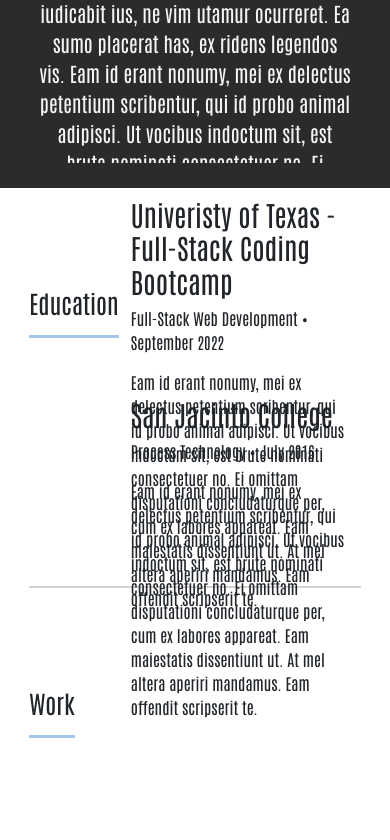
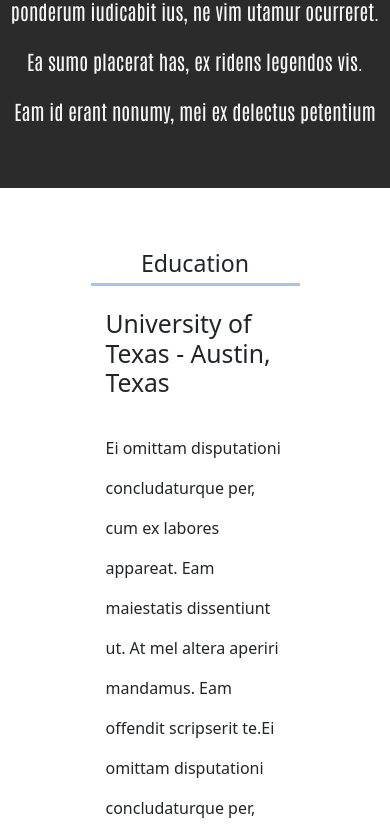
Before and after one commit to Castoreno05/React-Portfolio, a React (Create React App) app: page / in a window 390 px wide. Shown: the part 1156-1996 px from the top of the page. Built offline with nearby package versions, Linux system fonts and the light colour scheme.

Commit message:
Styled and restructured skills section to be more responsive

```diff
--- a/src/components/About/About.css
+++ b/src/components/About/About.css
@@ -2,16 +2,13 @@
     height: 500px;
     font-family: 'Antonio', sans-serif;
     background-color: #2B2B2B;
-    display: flex;
 }
 .aboutSection {
-    position: relative;
-    left: 7.5%;
+    overflow-x: hidden;
     top: 5%;
     height: 90%;
-    overflow: scroll;
     display: flex;
-    width: 85%;
+    justify-content: center;
 }
 #myPic {
     padding: 10px 10px;
@@ -22,8 +19,7 @@
     top: 18%;
 }
 .aboutDiv {
-    height: 70%;
-    width: 100%;
+    width: 60%;
     color: whitesmoke;
 }
 .aboutDiv p {
@@ -31,6 +27,7 @@
     position: relative;
     top: 25%;
     font-size: 20px;
+    line-height: 50px;
 }
 .aboutDiv h2 {
     font-size: 32px;
@@ -46,6 +43,9 @@
     #myPic {
        display: none;
     }
+    .aboutDiv {
+        width: auto;
+    }
     .aboutDiv h2 {
         position: relative;
         left: 0px;
--- a/src/components/Header/Header.css
+++ b/src/components/Header/Header.css
@@ -7,7 +7,7 @@
 .intro {
   display: inline-block;
   position: relative;
-  overflow: scroll;
+  overflow-x: hidden;
   top: 30%;
   left: 7.5%;
   width: 85%;
--- a/src/components/Skills/index.js
+++ b/src/components/Skills/index.js
@@ -1,62 +1,68 @@
-import React from 'react'
+import React from "react";
 import "./skills.css";
 
 export default function Skills() {
   return (
-    <section id='skills'>
-      <div className='education'>
-        <div className='titleDiv'>
-          <h2>
-            <span>Education</span>
-          </h2>
-        </div>
-        <div className='bodyDiv'>
-          <div className='schoolOne'>
-            <div className='schoolContent'>
-              <h1>Univeristy of Texas - Full-Stack Coding Bootcamp</h1>
-              <p>Full-Stack Web Development <span>•</span> September 2022</p>
-              <p>Eam id erant nonumy, mei ex delectus petentium scribentur, qui id probo animal adipisci. Ut vocibus indoctum sit, est brute nominati consectetuer no. Ei omittam disputationi concludaturque per, cum ex labores appareat. Eam maiestatis dissentiunt ut. At mel altera aperiri mandamus. Eam offendit scripserit te.</p>
-            </div>
+    <div className="skills">
+      <div className="education">
+        <h3 className="skillTitle">Education</h3>
+        <div className="education-columns">
+          <h2>University of Texas - Austin, Texas</h2>
+          <div className="skillColumn">
+            Ei omittam disputationi concludaturque per, cum ex labores appareat.
+            Eam maiestatis dissentiunt ut. At mel altera aperiri mandamus. Eam
+            offendit scripserit te.Ei omittam disputationi concludaturque per,
+            cum ex labores appareat. Eam maiestatis dissentiunt ut. At mel
+            altera aperiri mandamus. Eam offendit scripserit te.
           </div>
-          <div className='schoolTwo'>
-            <div className='schoolContent'>
-              <h1>San Jacinto College</h1>
-              <p>Process Technology <span>•</span> July 2016</p>
-              <p>Eam id erant nonumy, mei ex delectus petentium scribentur, qui id probo animal adipisci. Ut vocibus indoctum sit, est brute nominati consectetuer no. Ei omittam disputationi concludaturque per, cum ex labores appareat. Eam maiestatis dissentiunt ut. At mel altera aperiri mandamus. Eam offendit scripserit te.</p>
-            </div>
+          <h2>San Jacinto College - Pasadena, Texas</h2>
+          <div className="skillColumn">
+            Ei omittam disputationi concludaturque per, cum ex labores appareat.
+            Eam maiestatis dissentiunt ut. At mel altera aperiri mandamus. Eam
+            offendit scripserit te.Ei omittam disputationi concludaturque per,
+            cum ex labores appareat. Eam maiestatis dissentiunt ut. At mel
+            altera aperiri mandamus. Eam offendit scripserit te.
           </div>
         </div>
       </div>
-      <div className='work'>
-        <div className='titleDiv'>
-          <h2>
-            <span>Work</span>
-          </h2>
-        </div>
-        <div className='bodyDiv'>
-          <div className='workOne'>
-
+      <div className="work">
+        <h3 className="skillTitle">Work</h3>
+        <div className="work-columns">
+          <h2>Eurecat US Inc</h2>
+          <div className="skillColumn">
+            Ei omittam disputationi concludaturque per, cum ex labores appareat.
+            Eam maiestatis dissentiunt ut. At mel altera aperiri mandamus. Eam
+            offendit scripserit te.Ei omittam disputationi concludaturque per,
+            cum ex labores appareat. Eam maiestatis dissentiunt ut. At mel
+            altera aperiri mandamus. Eam offendit scripserit te.
           </div>
-          <div className='workTwo'>
-
+          <h2>The Lubrizol Corporation</h2>
+          <div className="skillColumn">
+            Ei omittam disputationi concludaturque per, cum ex labores appareat.
+            Eam maiestatis dissentiunt ut. At mel altera aperiri mandamus. Eam
+            offendit scripserit te.Ei omittam disputationi concludaturque per,
+            cum ex labores appareat. Eam maiestatis dissentiunt ut. At mel
+            altera aperiri mandamus. Eam offendit scripserit te.
           </div>
         </div>
       </div>
-      <div className='skills'>
-        <div className='titleDiv'>
-          <h2>
-            <span>Skills</span>
-          </h2>
-        </div>
-        <div className='bodyDiv'>
-          <div className='skillOne'>
-
-          </div>
-          <div className='skillTwo'>
-
+      <div className="strengths">
+        <h3 className="skillTitle">Skills</h3>
+        <div className="strength-columns">
+          <div className="skillColumn">
+            Ei omittam disputationi concludaturque per, cum ex labores appareat.
+            Eam maiestatis dissentiunt ut. At mel altera aperiri mandamus. Eam
+            offendit scripserit te.Ei omittam disputationi concludaturque per,
+            cum ex labores appareat. Eam maiestatis dissentiunt ut. At mel
+            altera aperiri mandamus. Eam offendit scripserit Ei omittam
+            disputationi concludaturque per, cum ex labores appareat. Eam
+            maiestatis dissentiunt ut. At mel altera aperiri mandamus. Eam
+            offendit scripserit te.Ei omittam disputationi concludaturque per,
+            cum ex labores appareat. Eam maiestatis dissentiunt ut. At mel
+            altera aperiri mandamus. Eam offendit scripserit te.
           </div>
         </div>
       </div>
-    </section>
-  )
+    </div>
+  );
 }
--- a/src/components/Skills/skills.css
+++ b/src/components/Skills/skills.css
@@ -1,71 +1,77 @@
-#skills {
-    font-family: 'Antonio', sans-serif;
-    display: flex;
-    flex-direction: column;
-    height: 1200px;
-    width: 100%;
+.education, .work {
+  display: flex;
+  width: 70vw;
+  margin: 3em auto;
+  padding: 2em;
 }
-.education {
-    display: flex;
-    margin: auto;
-    height: 400px;
-    width: 85%;
-    border-bottom: solid 2px #d3d3d3;
+.skillTitle {
+  margin-top: 8px;
+  padding: 7px;
+  height: 43px;
+  border-bottom: solid 3px #a1c6ea;
 }
-.titleDiv {
-    position: relative;
-    top: 25%;
-    border-bottom: solid 3px #A1C6EA;
-    height: 50px;
+.education-columns h2 {
+  padding: 15px;
+  margin: 0;
 }
-.bodyDiv {
-    display: inline-block;
-    width: 85%;
+.skillColumn {
+  line-height: 40px;
+  padding: 15px;
 }
-.schoolOne {
-    margin: auto;
-    height: 200px;
-    width: 90%;
+.education-columns {
+  width: 75%;
+  margin: auto;
+  display: flex;
+  flex-direction: column;
 }
-.schoolTwo {
-    margin: auto;
-    height: 200px;
-    width: 90%;
-}
-.schoolContent {
-    position: relative;
-    top: 5%;
+.education-columns > * {
+  flex-basis: 100%;
 }
 .work {
-    display: flex;
-    margin: auto;
-    height: 400px;
-    width: 85%;
-    border-bottom: solid 2px #d3d3d3;
+  display: flex;
+  width: 70vw;
+  margin: 3em auto;
+  padding: 2em;
 }
-.workOne {
-    margin: auto;
-    height: 200px;
-    width: 90%;
+.work-columns {
+  width: 70%;
+  margin: auto;
+  display: flex;
+  flex-direction: column;
 }
-.workTwo {
-    margin: auto;
-    height: 200px;
-    width: 90%;
+.work-columns h2 {
+  padding: 15px;
+  margin: 0;
 }
-.skills {
-    display: flex;
-    margin: auto;
-    height: 400px;
-    width: 85%;
+.strengths {
+  display: flex;
+  width: 70vw;
+  margin: 3em auto;
+  padding: 2em;
 }
-.skillOne {
-    margin: auto;
-    height: 200px;
-    width: 90%;
+.strength-columns {
+  width: 70%;
+  margin: auto;
+  display: flex;
+  flex-direction: column;
 }
-.skillTwo {
-    margin: auto;
-    height: 200px;
-    width: 90%;
+.strength-columns h2 {
+  padding: 15px;
+  margin: 0;
 }
+
+
+
+
+@media screen and (max-width: 399px) {
+  .education, .work, .strengths {
+    display: block;
+    margin: 15px auto;
+  }
+  .work-columns, .education-columns, .strength-columns {
+    width: 100%;
+  }
+  .skillTitle {
+    text-align: center;
+  }
+}
```
